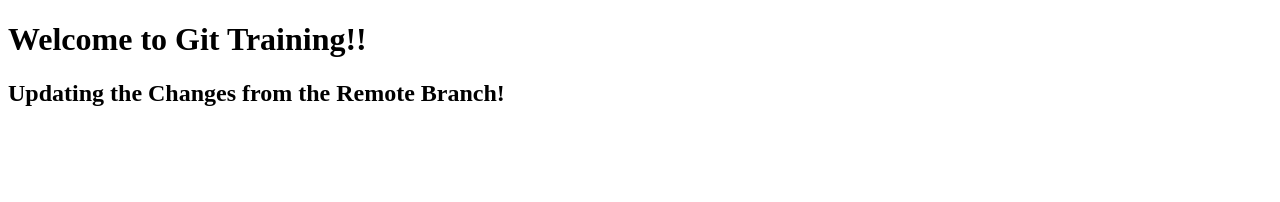
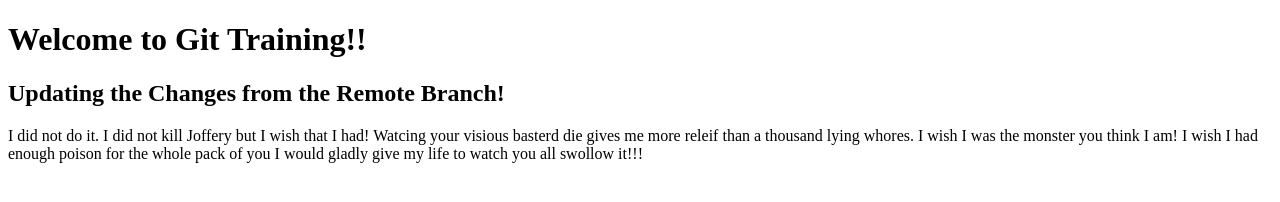
Before and after one commit to rohiiiit/git_sessions, a plain HTML site: page index.html in a window 1280 px wide. Drawn offline with Linux system fonts and the light colour scheme.

Commit message:
committing the changes to the local repo

```diff
--- a/index.html
+++ b/index.html
@@ -8,5 +8,11 @@
 <body>
     <h1>Welcome to Git Training!!</h1>
     <h2>Updating the Changes from the Remote Branch!</h2>
+    <p>
+          I did not do it. I did not kill Joffery but I wish that I had! Watcing your visious basterd die
+        gives me more releif than a thousand lying whores. I wish I was the monster you think I am!
+        I wish I had enough poison for the whole pack of you I would gladly give my life to watch
+        you all swollow it!!!
+    </p>
 </body>
 </html>
```
